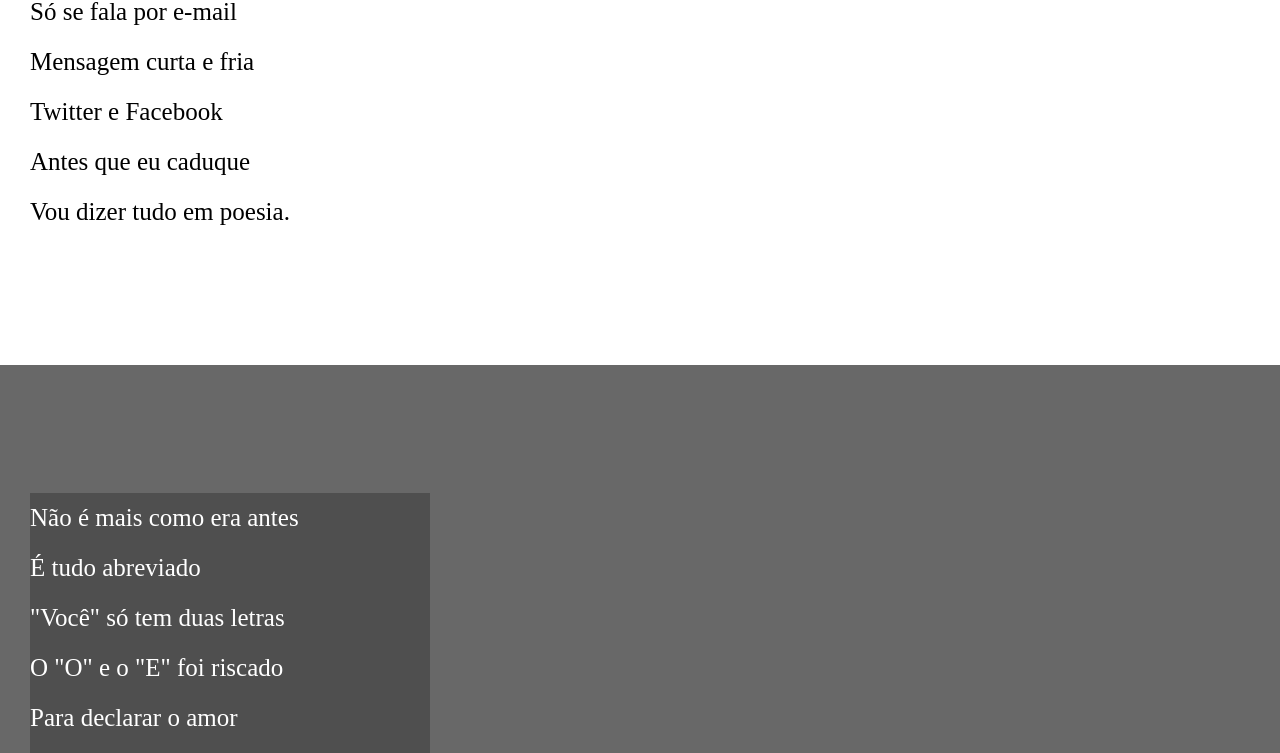
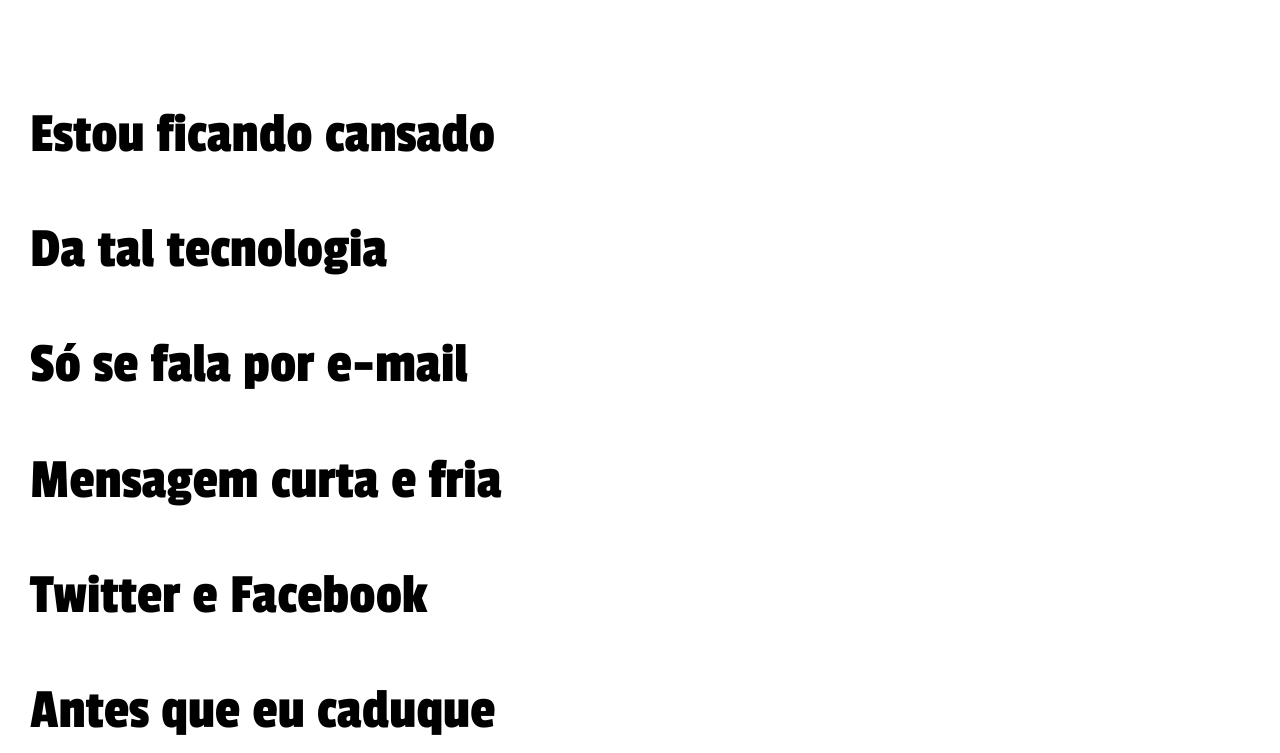
Before and after one commit to Willrdev/html-css, a plain HTML site: page Desafio/011/index.html in a window 1280 px wide. Shown: the part 396-1149 px from the top of the page. Drawn offline with Linux system fonts and the light colour scheme.

Commit message:
Atualização desafio 11

```diff
--- a/Desafio/011/estilo/style.css
+++ b/Desafio/011/estilo/style.css
@@ -1,11 +1,23 @@
 @charset 'UTF-8';
+
+@import url('https://fonts.googleapis.com/css2?family=Sriracha&display=swap');
+
+@import url('https://fonts.googleapis.com/css2?family=Passion+One&display=swap');
+
+:root {
+    --fonte01: Verdana, Geneva, Tahoma, sans-serif;
+    --fonte02: "Sriracha", cursive;
+    --fonte03: "Passion One", sans-serif;
+}
 
 * {
     margin: 0px;
     padding: 0px;
+    font-size: 4.5vw;
 }
 
 html, body {
+    font-family: var(--fonte01);
     min-height: 100hv;
     background-color: darkgray;
 }
@@ -19,6 +31,8 @@ header {
 header > h1 {
     padding-top: 50px;
     font-variant: small-caps;
+    font-family: var(--fonte02);
+    font-size: 10vw;
 }
 
 header > p {
@@ -36,11 +50,12 @@ header a:hover, footer a:hover {
 }
 
 section {
-    padding-top: 10%;
-    padding-bottom: 10%;
+    padding-top: 10vh;
+    padding-bottom: 10vh;
+    line-height: 2em;
     padding-left: 30px;
-    font-size: 25px;
-    line-height: 2em;
+    font-family: var(--fonte03);
+    font-size: 4.5vw;
 }
 
 section.normal {
@@ -54,7 +69,8 @@ section.imagem {
 }
 
 section.imagem > p {
-    width: 400px;
+    display: inline-block;
+    padding: 5px;
     background-color: rgba(0, 0, 0, 0.24);
 }
 
```
